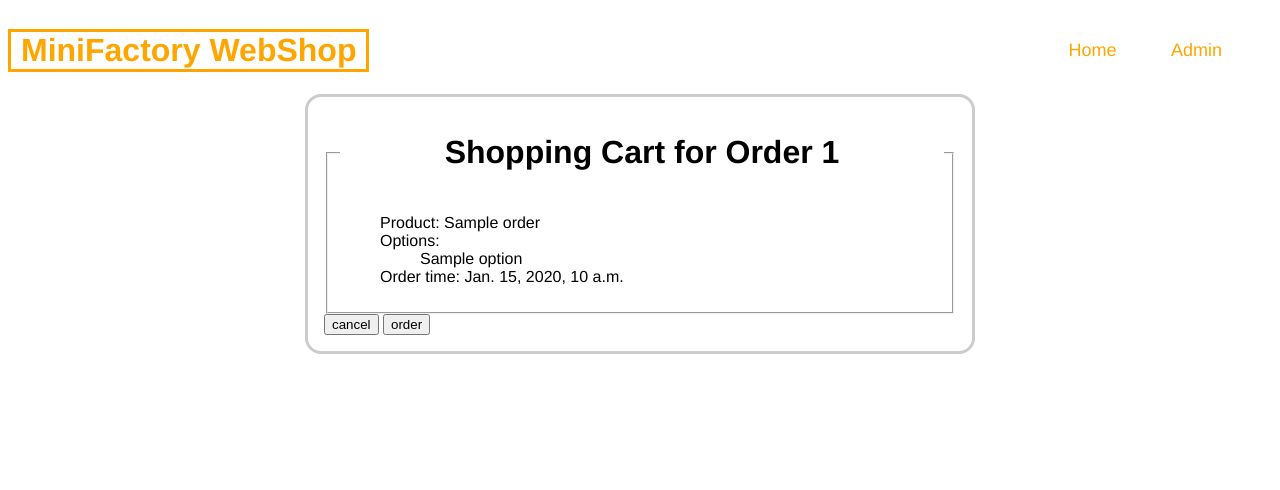
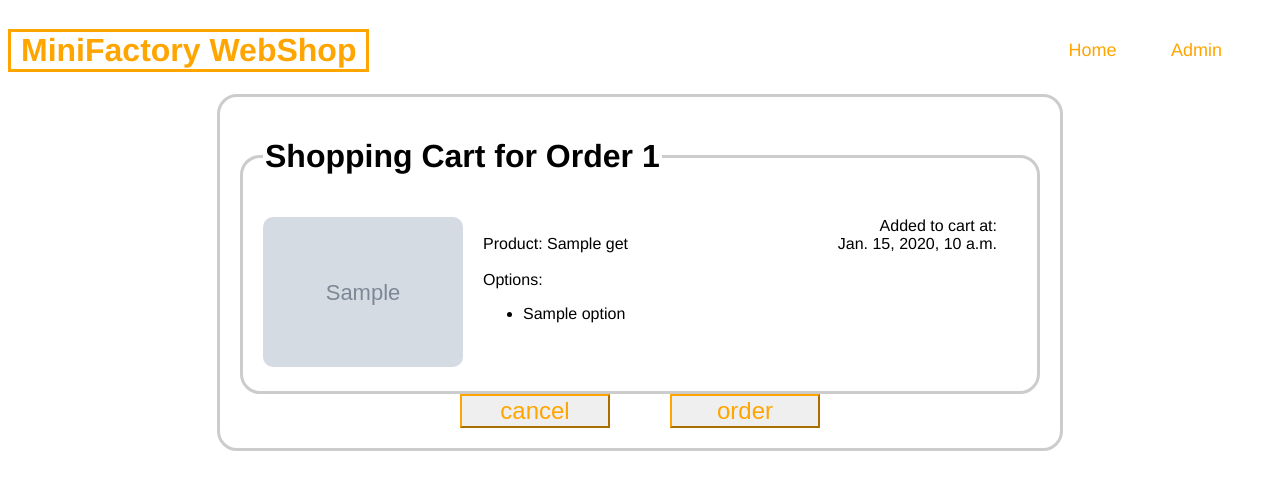
Before and after one commit to LUGGGI/MiniFactory-WebShop, a Django app: template shop/templates/shop/cart.html in a window 1280 px wide. Shown: the top 490 px of the page. Run offline with Django 3.2, Linux system fonts and the light colour scheme; the template is opened without the code that fills it: most values are stand-ins (such as "Sample title", 1, 10 or a date in 2020); grey boxes marked "Sample" are stand-in pictures.

Commit message:
improved style

```diff
--- /dev/null
+++ b/shop/static/shop/order_list.css
@@ -0,0 +1,61 @@
+fieldset {
+    max-width: 800px;
+    /* Center the form on the page */
+    margin: 0 auto;
+    margin-top: 0;
+    /* Form outline */
+    padding: 20px;
+    border: 3px solid #ccc;
+    border-radius: 20px;
+}
+fieldset fieldset {
+    margin-bottom: 5px;
+}
+
+img {
+    height: 150px;
+    margin-right: 20px;
+    border-radius: 10px;
+}
+.order {
+    display: flex;
+    flex-flow: row wrap;
+}
+.order_date {
+    /* position: absolute;
+    right: 0px; */
+    margin-right: 20px;
+    margin-left: auto;
+    text-align: right;
+
+    display: flex;
+    flex-flow: column;
+    justify-content: space-between;
+}
+
+form {
+    /* Center the form on the page */
+    margin: 0 auto;
+    max-width: 800px;
+    /* Form outline */
+    padding: 20px;
+    border: 3px solid #ccc;
+    border-radius: 20px;
+}
+
+.buttons {
+    justify-content: center;
+}
+
+.button {
+    /* Center the button on the page */
+    color: orange;
+    border-color: orange;
+    /* width: 50%; */
+    /* padding-inline: 50px; */
+    width: 150px;
+    margin-inline: 30px;
+
+    font: 1.5em sans-serif;
+    list-style: none;
+}
--- a/shop/static/shop/style.css
+++ b/shop/static/shop/style.css
@@ -22,140 +22,3 @@ body {
     font-size:18px;
     padding-right:50px;
 }
-
-/* Product selection */
-#product_sel {
-    display: inline-block;
-    width: 150px;
-    height: 300px;
-    padding: 0px;
-}
-
-input[type="radio"] {
-    -webkit-appearance: none;
-    appearance: none;
-}
-
-#product_sel label {
-    width: 125px;
-    text-align: center;
-    padding: 0px;
-    text-indent: -5px;
-}
-
-img {
-    border: solid 5px transparent;
-    border-radius: 1em;
-    max-width: 100%;
-    max-height: 100%;
-
-}
-img:hover {
-    border-color: #ffaa00;
-
-}
-input[type="radio"]:checked + label{
-    color: #ffaa00;
-}
-input[type="radio"]:checked + label img{
-    border-color: #ffaa00;
-    border-width: 10px;
-}
-
-
-/* Option selection */
-form {
-    /* Center the form on the page */
-    margin: 0 auto;
-    width: 50%;
-    /* Form outline */
-    padding: 1em;
-    border: 3px solid #ccc;
-    border-radius: 1em;
-}
-form legend {
-    /* Uniform size & alignment */
-    display: inline-block;
-    width: 100%;
-    text-align: center;
-}
-form li {
-    width: 100%;
-
-    /* margin-bottom: 1em; */
-    display: inline-table;
-    align-items: center;
-    justify-content: space-around;
-    position: relative;
-}
-.error_message {
-    color: red;
-}
-label {
-    /* To make sure that all text fields have the same font settings
-        By default, textareas have a monospace font */
-    font: 1.5em sans-serif;
-    padding-left: 0.5em;
-    position: absolute;
-
-}
-/*
-    remove the default styling of the checkbox using appearance
-    and create the outer toggle area
-*/
-input[type="checkbox"] {
-    -webkit-appearance: none;
-    appearance: none;
-    width: 44px;
-    height: 24px;
-    border-radius: 12px;
-    border: 2px solid black;
-    background: #eee;
-    transition: all 0.4s;
-}
-/*
-    style the ::before content to look like
-    the inner toggle switch - the bit that moves
-*/
-input[type="checkbox"]::before {
-    width: 16px;
-    height: 16px;
-    border-radius: 9px;
-    background-color: black;
-    content: '';
-    position: absolute;
-    top: 7px;
-    left: 8px;
-    transition: all 0.4s;
-}
-/*
-    change the outer background color and move the inner toggle switch
-    when the checkbox is checked; use transitions for smooth animation
-*/
-input[type="checkbox"]:checked {
-    background-color: #ffaa00;
-    color: #ffaa00;
-    transition: all 0.4s;
-}
-input[type="checkbox"]:checked + label {
-    color: #ffaa00;
-}
-input[type="checkbox"]:checked::before {
-    left: 28px;
-    transition: all 0.4s;
-}
-input:focus {
-    outline: 1px dotted black;
-}
-label:hover {
-    color: orange;
-}
-form .button {
-    /* Center the button on the page */
-    color: orange;
-    border-color: orange;
-    width: 50%;
-
-    font: 1.5em sans-serif;
-    list-style: none;
-}
--- a/shop/templates/shop/base.html
+++ b/shop/templates/shop/base.html
@@ -7,7 +7,18 @@
         <meta charset="utf-8" />
         <title>MiniFactory - {% block title %}{% endblock %}</title>
 
+        <link rel="apple-touch-icon" sizes="180x180" href="/media/icons/shop/apple-touch-icon.png">
+        <link rel="icon" type="image/png" sizes="32x32" href="/media/icons/shop/favicon-32x32.png">
+        <link rel="icon" type="image/png" sizes="16x16" href="/media/icons/shop/favicon-16x16.png">
+        <link rel="manifest" href="/media/icons/shop/site.webmanifest">
+        <link rel="mask-icon" href="/media/icons/shop/safari-pinned-tab.svg" color="#5bbad5">
+        <link rel="shortcut icon" href="/media/icons/shop/favicon.ico">
+        <meta name="msapplication-TileColor" content="#da532c">
+        <meta name="msapplication-config" content="/media/icons/shop/browserconfig.xml">
+        <meta name="theme-color" content="#ffffff">
+
         <link rel="stylesheet" href="{% static 'shop/style.css' %}">
+        {% block head_link %}{% endblock %}
     </head>
 
     <div class=container>
--- a/shop/templates/shop/cart.html
+++ b/shop/templates/shop/cart.html
@@ -1,4 +1,9 @@
 {% extends 'shop/base.html' %}
+
+{% load static %}
+{% block head_link %}
+    <link rel="stylesheet" href="{% static 'shop/order_list.css' %}">
+{% endblock %}
 
 {% block title %}Shopping Cart {% endblock %}
 
@@ -10,21 +15,37 @@
 
             {% if error_message %}<p class="error_message"><strong>{{ error_message }}</strong></p>{% endif %}
 
-            <ul>
-                <li> Product: {% for order in order.product.all %} {{order}} {% endfor %} </li>
-                <li> Options:
+            <div class="order">
+                <div>
+                    <img src="{{ order.product.get.image.url }}"  alt="{{ order.product.get.name }}">
+                </div>
+                <div>
+                    <br>
+                    Product:  {{order.product.get.name}}
+                    <br><br>
+                    Options:
                     <ul>
                         {% for option in order.options.all %}
-                        <li> {{ option }}</li>
+                            <li> {{ option }}</li>
                         {% endfor %}
                     </ul>
-                </li>
-                <li> Order time: {{order.order_date}}</li>
-            </ul>
+                </div>
+                <div class="order_date">
+                    Added to cart at:
+                    <br>
+                    {{ order.order_date }}
+                </div>
+            </div>
         </fieldset>
 
-        <input type="submit" name="button" value="cancel">
-        <input type="submit" name="button" value="order">
+        <div class="order buttons">
+            <div>
+                <input class="button" type="submit" name="button" value="cancel">
+            </div>
+            <div>
+                <input class="button" type="submit" name="button" value="order">
+            </div>
+        </div>
 
     </form>
 
--- a/shop/templates/shop/index.html
+++ b/shop/templates/shop/index.html
@@ -1,4 +1,9 @@
 {% extends 'shop/base.html' %}
+
+{% load static %}
+{% block head_link %}
+    <link rel="stylesheet" href="{% static 'shop/product_sel.css' %}">
+{% endblock %}
 
 {% block title %}Order {% endblock %}
 
--- a/shop/urls.py
+++ b/shop/urls.py
@@ -9,4 +9,5 @@ urlpatterns = [
     path("<int:pk>/cart/", views.CartView.as_view(), name="cart"),
     path("<int:order_id>/order/", views.order, name="order"),
     path("<int:pk>/receipt/", views.ReceiptView.as_view(), name="receipt"),
+    path("reorder/", views.reorder, name="reorder"),
 ]
```
Also changed, not shown: media/icons/shop/browserconfig.xml (added, +9 -0 lines), shop/static/shop/product_sel.css (added, +137 -0 lines), shop/templates/shop/receipt.html (+32 -9 lines), shop/views.py (+32 -2 lines), db.sqlite3, media/icons/shop/android-chrome-192x192.png (added), media/icons/shop/android-chrome-256x256.png (added), media/icons/shop/apple-touch-icon.png (added), media/icons/shop/favicon-16x16.png (added), media/icons/shop/favicon-32x32.png (added), media/icons/shop/favicon.ico (added), media/icons/shop/mstile-150x150.png (added), media/icons/shop/safari-pinned-tab.svg (added), media/icons/shop/site.webmanifest (added).
